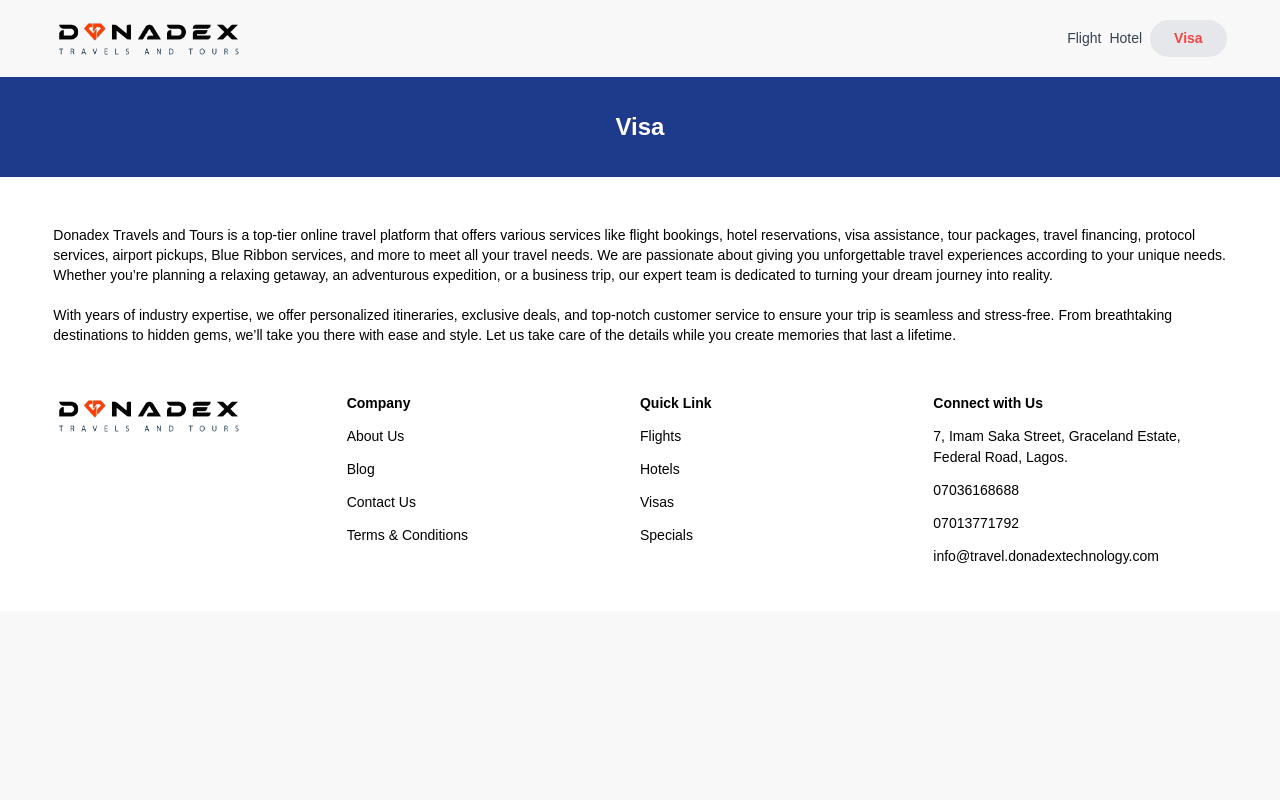
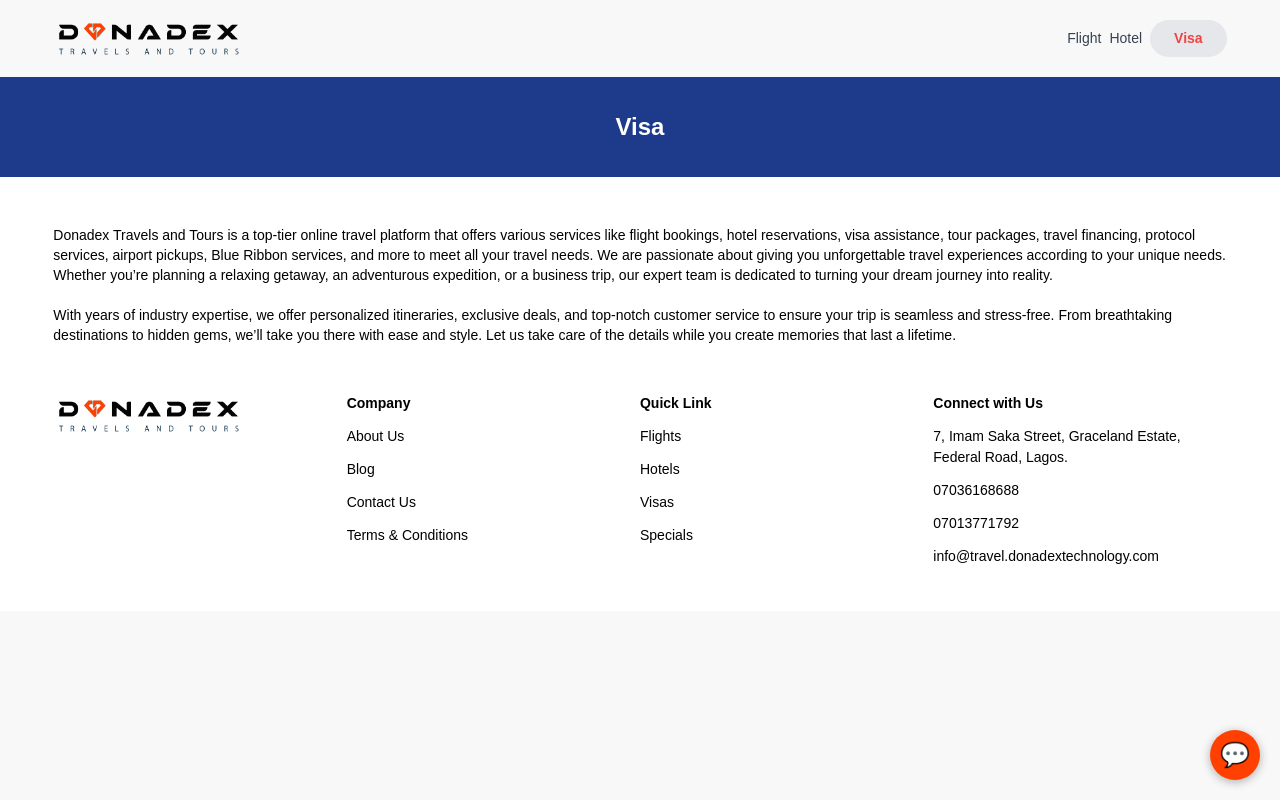
Before and after one commit to sulaimonaa/donadextravels-new, a React (Create React App) app: page /visa in a window 1280 px wide. Built offline with nearby package versions, Linux system fonts and the light colour scheme.

Commit message:
add whatsapp component to footer

```diff
--- a/src/components/Footer/Footer.js
+++ b/src/components/Footer/Footer.js
@@ -2,6 +2,7 @@
 import '../Footer/Footer.css'
 import Logo from '../../assets/images/dtr-logo.png'
 import { Link } from 'react-router-dom'
+import WhatsAppChat from './WhatsAppChat'
 
 const Footer = () => {
   return (
@@ -50,6 +51,9 @@
                 </div>
             </div>
         </div>
+        <div className='absolute right-0 bottom-5'>
+            <WhatsAppChat />
+        </div>
     </div>
   )
 }
--- /dev/null
+++ b/src/components/Footer/WhatsAppChat.js
@@ -0,0 +1,88 @@
+import React, { useState } from "react";
+
+const WhatsAppChat = () => {
+  const [isOpen, setIsOpen] = useState(false);
+  const phoneNumber = "+2347013771792"; // Replace with your number
+  const message = encodeURIComponent("Hello, I need more information!");
+
+  const openWhatsApp = () => {
+    const url = `https://wa.me/${phoneNumber}?text=${message}`;
+    window.open(url, "WhatsAppChat", "width=400,height=600");
+  };
+
+  return (
+    <div>
+      {/* Floating WhatsApp Button */}
+
+      <div
+        onClick={() => setIsOpen(!isOpen)}
+        style={{
+          position: "fixed",
+          bottom: "20px",
+          right: "20px",
+          backgroundColor: "#ff4000",
+          color: "white",
+          padding: "15px",
+          borderRadius: "50%",
+          boxShadow: "0 2px 10px rgba(0, 0, 0, 0.3)",
+          textAlign: "center",
+          fontSize: "24px",
+          width: "50px",
+          height: "50px",
+          display: "flex",
+          alignItems: "center",
+          justifyContent: "center",
+          cursor: "pointer",
+        }}
+      >
+       💬
+      </div>
+
+      {/* Chat Box */}
+      {isOpen && (
+        <div
+          style={{
+            position: "fixed",
+            bottom: "80px",
+            right: "20px",
+            width: "300px",
+            backgroundColor: "white",
+            boxShadow: "0 4px 8px rgba(0, 0, 0, 0.2)",
+            borderRadius: "10px",
+            padding: "15px",
+            textAlign: "center",
+          }}
+        >
+          <p>Chat with us on WhatsApp!</p>
+          <button
+            onClick={openWhatsApp}
+            style={{
+              backgroundColor: "#ff4000",
+              color: "white",
+              padding: "10px 20px",
+              border: "none",
+              borderRadius: "5px",
+              cursor: "pointer",
+              fontSize: "16px",
+            }}
+          >
+            Open Chat
+          </button>
+          <span
+            onClick={() => setIsOpen(false)}
+            style={{
+              display: "block",
+              marginTop: "10px",
+              cursor: "pointer",
+              color: "red",
+            }}
+          >
+            ✖ Close
+          </span>
+        </div>
+      )}
+    </div>
+  );
+};
+
+export default WhatsAppChat;
```
